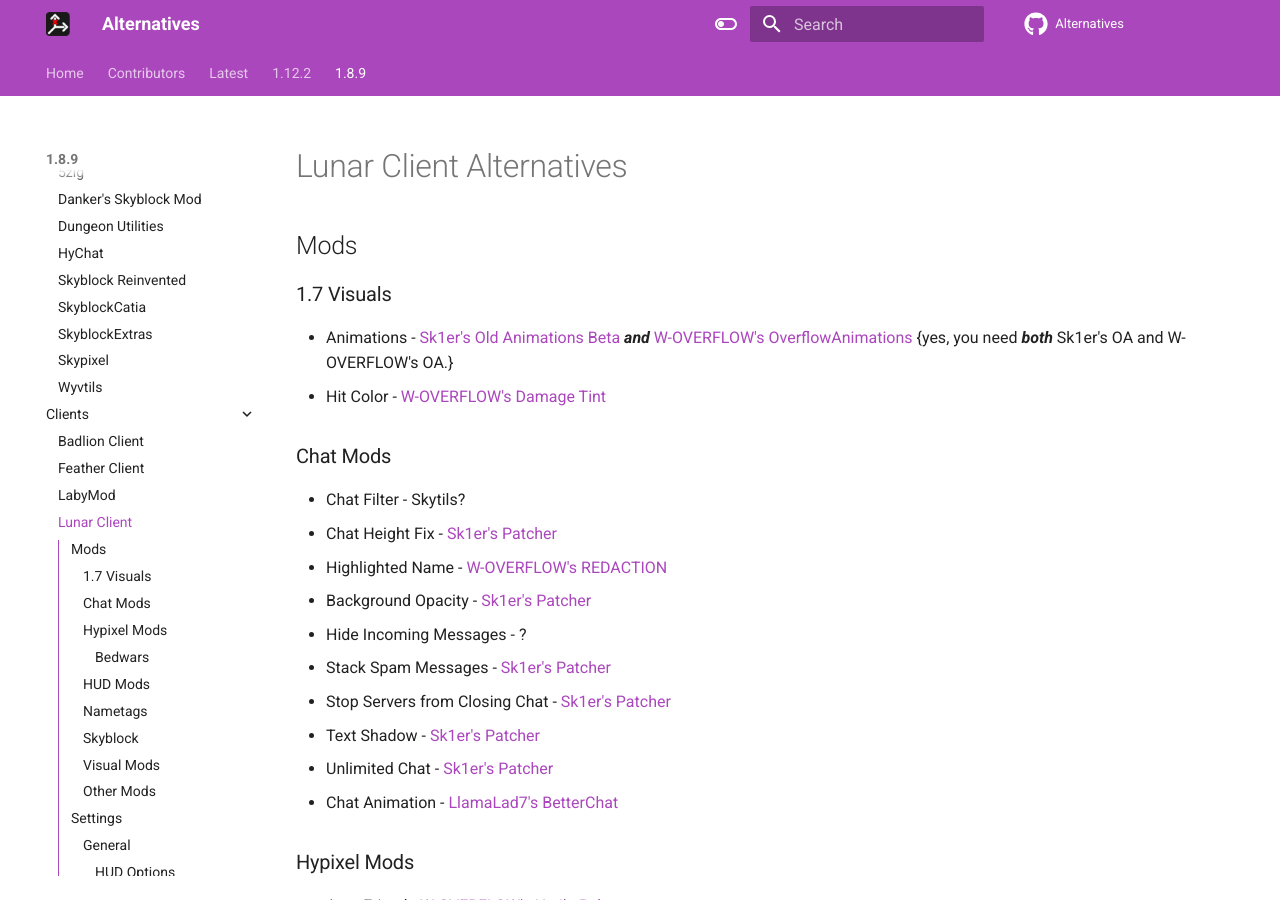
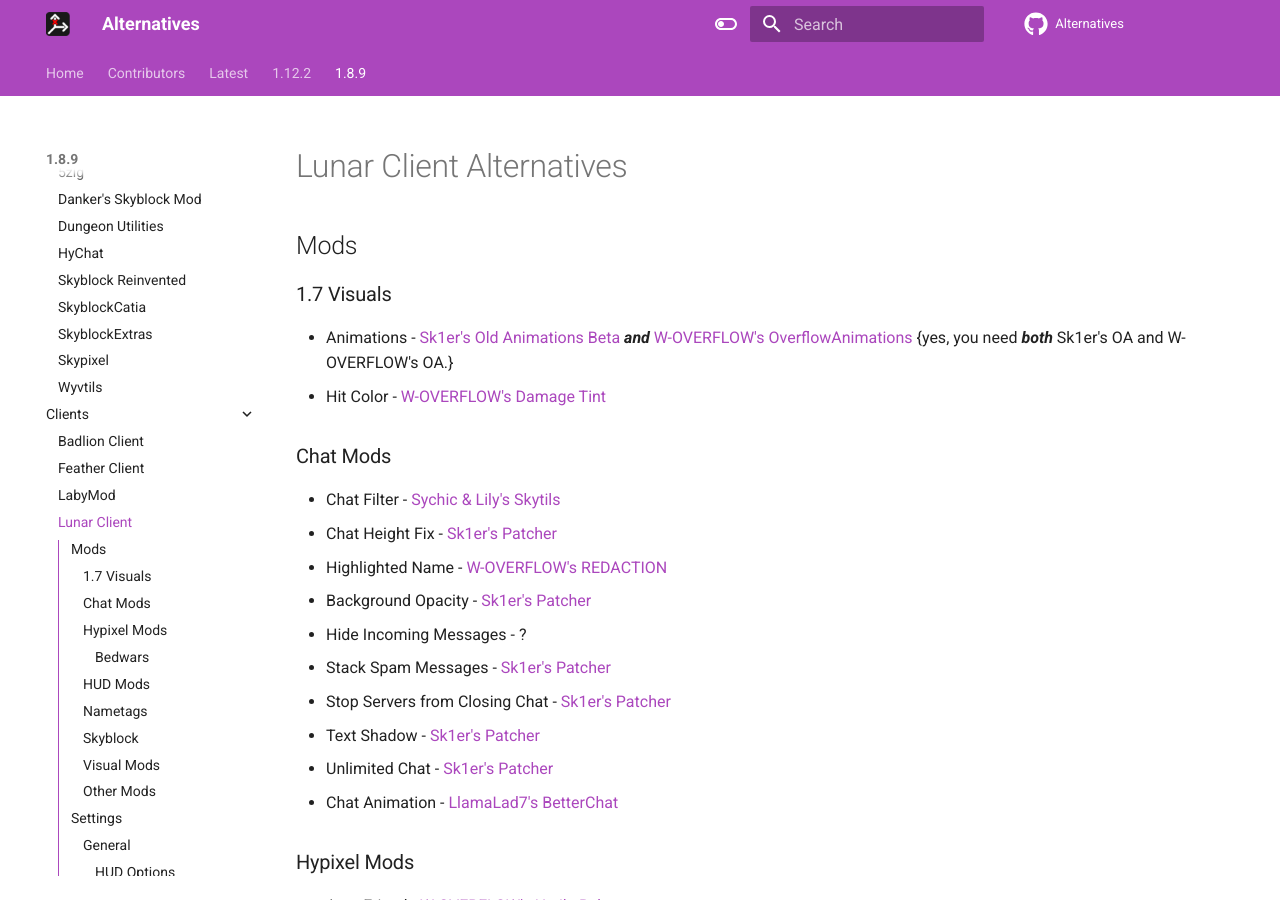
Before and after one commit to MicrocontrollersDev/Alternatives, an MkDocs documentation site: the page built from docs/1.8.9/lunar_client.md, in a window 1280 px wide and 900 px high. Built offline with MkDocs 1.6.1 and Material for MkDocs 9.7.7, drawn with Linux system fonts in a browser that asks for light colours; comment, search, counter and statistics services are not loaded.

Commit message:
Lunar - Added mod

```diff
--- a/docs/1.8.9/lunar_client.md
+++ b/docs/1.8.9/lunar_client.md
@@ -9,7 +9,7 @@
 
 ### Chat Mods
 
-* Chat Filter - Skytils?
+* Chat Filter - [Sychic & Lily's Skytils](https://github.com/Skytils/SkytilsMod/releases/latest)
 * Chat Height Fix - [Sk1er's Patcher](https://sk1er.club/mods/patcher)
 * Highlighted Name - [W-OVERFLOW's REDACTION](https://github.com/W-OVERFLOW/REDACTION/releases/latest)
 * Background Opacity - [Sk1er's Patcher](https://sk1er.club/mods/patcher)
```
